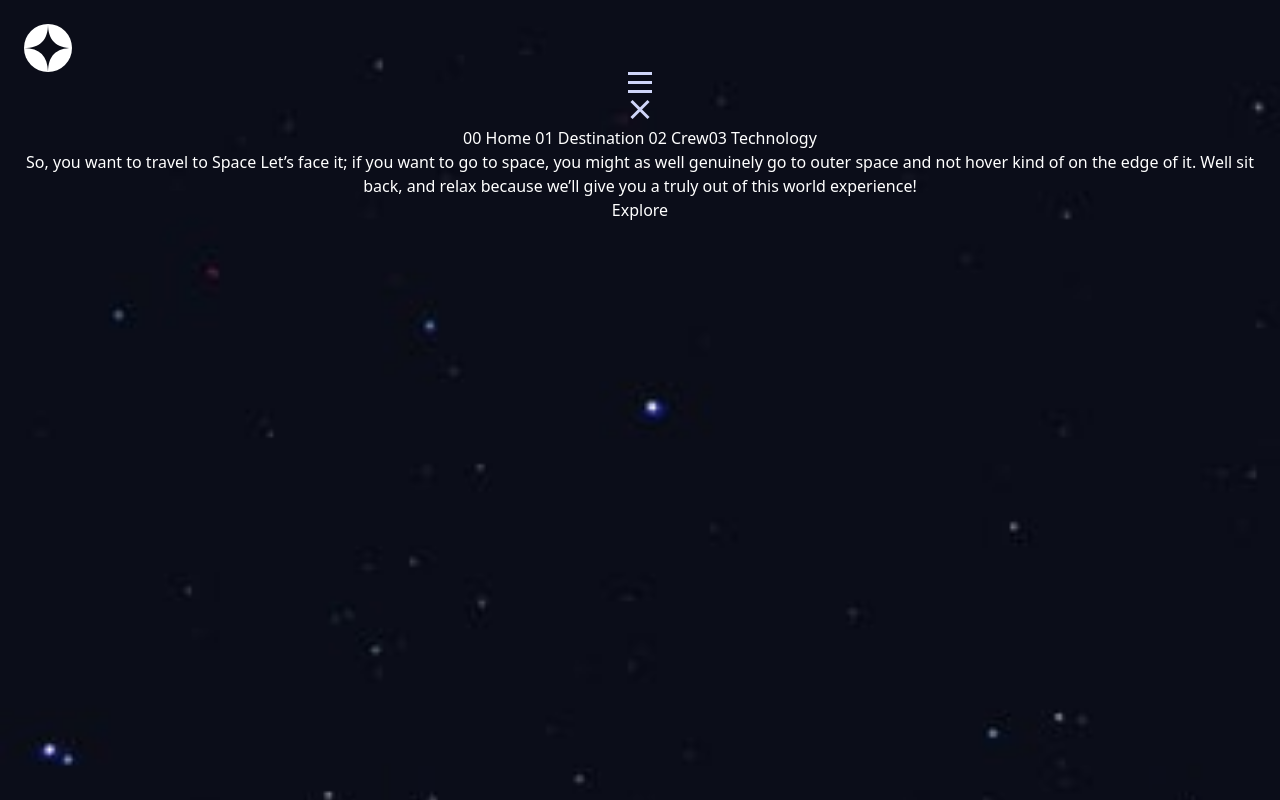
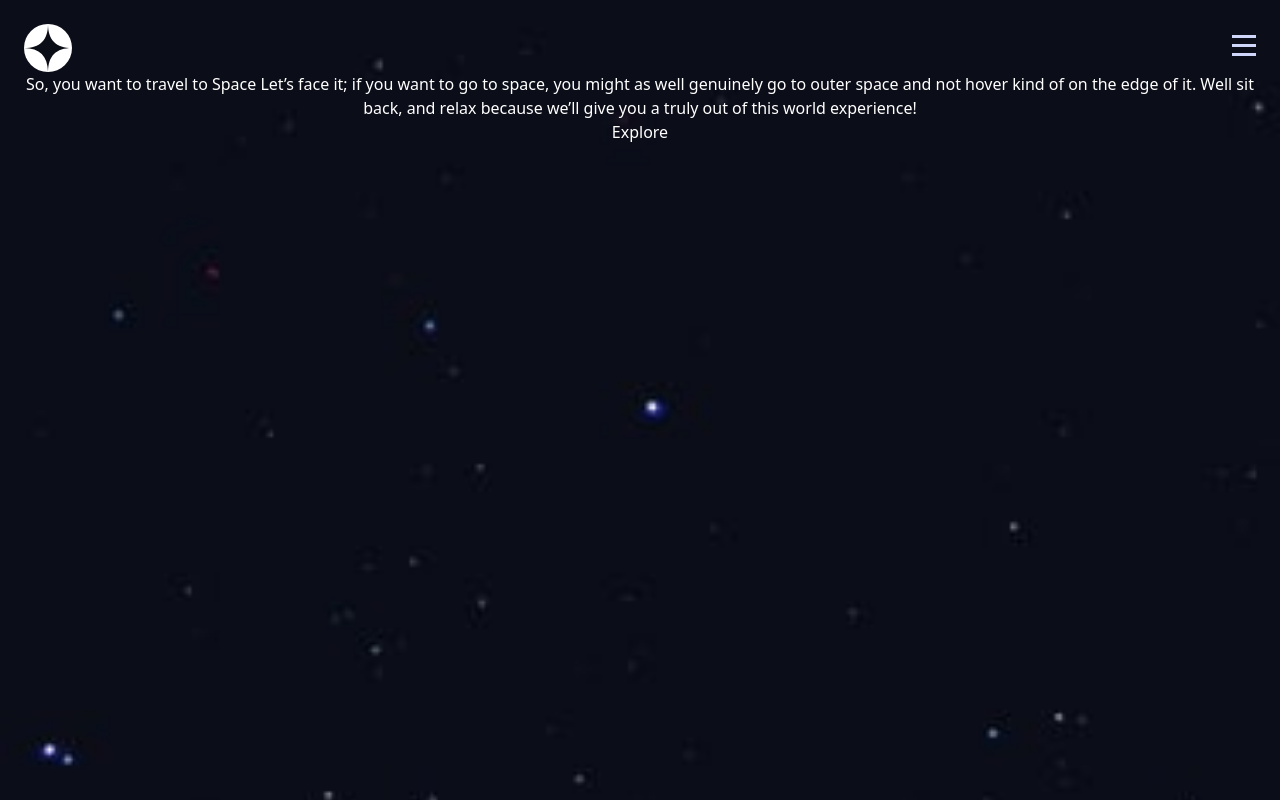
Before and after one commit to Rgit915/space-tourism-website, a React (Vite) app: page / in a window 1280 px wide. Built offline with nearby package versions, Linux system fonts and the light colour scheme; a web font is replaced by a local one.

Commit message:
Add flex container for logo

```diff
--- a/src/App.jsx
+++ b/src/App.jsx
@@ -14,26 +14,26 @@
     <>
       <BrowserRouter>
         <header>
-          <nav>
+          <nav className="flex justify-between items-center ">
             <div>
               <img src={logo} alt="logo" />
             </div>
             <div>
-              <div>
+              <div className="">
                 <button type="button">
                   <img src={menuIcon} alt="Navigation menu" />
                 </button>
-              </div>
-              <div>
-                <button type="button">
+
+                <button type="button" className="hidden">
                   <img src={closeIcon} alt="close Icon" />
                 </button>
               </div>
-
-              <NavLink to="/"> 00 Home </NavLink>
-              <NavLink to="destination">01 Destination </NavLink>
-              <NavLink to="crew">02 Crew</NavLink>
-              <NavLink to="technology">03 Technology</NavLink>
+              <div className="hidden">
+                <NavLink to="/"> 00 Home </NavLink>
+                <NavLink to="destination">01 Destination </NavLink>
+                <NavLink to="crew">02 Crew</NavLink>
+                <NavLink to="technology">03 Technology</NavLink>
+              </div>
             </div>
           </nav>
         </header>
```
